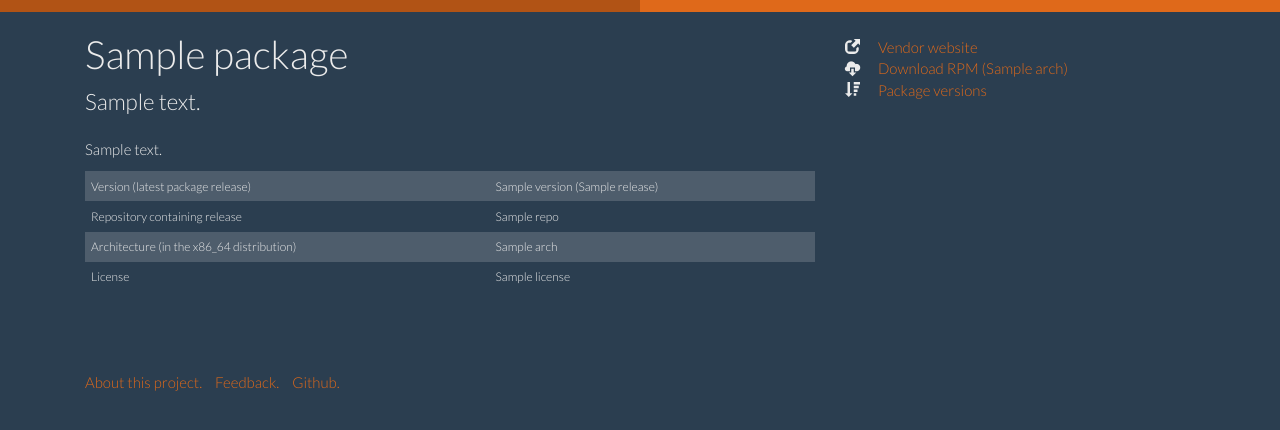
After one commit to johannes-gehrs/centos_packages, a Python web app: template templates/package.html in a window 1280 px wide. The commit adds this page. Shown: the top 430 px of the page. Run offline with Jinja, Linux system fonts and the light colour scheme; the template is opened without the code that fills it: most values are stand-ins (such as "Sample title", 1, 10 or a date in 2020); some libraries are stand-ins or nearby versions.

Commit message:
good packagage page, extra links e. g. download rpm, vendor page. now correctly sorts by package version, i guess. page that shows all versions.

```diff
--- a/config.py
+++ b/config.py
@@ -1,6 +1,6 @@
 from __future__ import absolute_import, division, unicode_literals
 
-VERSIONS = ['6', '7']
+OS_VERSIONS = ['6', '7']
 DATA_DIR = '/tmp/centos_packages/'
 REPO_BASE_URL = 'http://mirror.centos.org/centos/'
 REPOSITORIES = ['os', 'updates', 'centosplus', 'extras', 'fasttrack']
--- a/index.py
+++ b/index.py
@@ -22,7 +22,6 @@ def _write_index(version):
                                   description=whoosh.fields.TEXT,
                                   summary=whoosh.fields.TEXT(field_boost=2.5),
                                   arch=whoosh.fields.ID,
-                                  primary_repo=whoosh.fields.ID,
                                   version=whoosh.fields.ID,
                                   epoch=whoosh.fields.ID,
                                   release=whoosh.fields.ID,
@@ -30,7 +29,8 @@ def _write_index(version):
                                   location_href=whoosh.fields.ID,
                                   license=whoosh.fields.ID,
                                   repo=whoosh.fields.ID(stored=True),
-                                  pkgKey=whoosh.fields.NUMERIC)
+                                  pkgKey=whoosh.fields.NUMERIC,
+                                  rpm_sourcerpm=whoosh.fields.ID)
 
     index_dir = _index_dir(version)
     if not os.path.exists(index_dir):
@@ -45,7 +45,7 @@ def _write_index(version):
 
 
 def write_indices():
-    for version in config.VERSIONS:
+    for version in config.OS_VERSIONS:
         _write_index(version)
 
 
--- a/manage.py
+++ b/manage.py
@@ -26,7 +26,7 @@ def _index_refresh():
 
 
 def _search(term, version):
-    if not version in config.VERSIONS:
+    if not version in config.OS_VERSIONS:
         print "Unknown version."
         sys.exit(1)
 
--- a/static/custom.css
+++ b/static/custom.css
@@ -1,12 +1,36 @@
 .search-area {
     margin-top: 2em;
     margin-bottom: 1em;
+    max-width: 700px;
+    margin: auto;
 }
 
 .search-box {
     margin-top: 0.5em;
+    width: 100%;
 }
 
-#footer {
-    margin-top: 3em;
+.footer {
+    margin-top: 4em;
 }
+
+.package-sidebar {
+    margin-top: 25px
+}
+
+.glyphicon-sidebar {
+    margin-right: 1em;
+    color: #ebebeb;
+}
+
+.package-versions-table {
+    max-width: 500px;
+}
+
+.my-breadcrumbs {
+    margin-top: 1em;
+}
+
+.well-headsup {
+    margin-top: 1em;
+}
--- a/static/custom.js
+++ b/static/custom.js
@@ -1,3 +1,11 @@
+// Clean URL - remove Query Strings
+var uri = window.location.toString();
+if (uri.indexOf("?") > 0) {
+    var clean_uri = uri.substring(0, uri.indexOf("?"));
+    window.history.replaceState({}, document.title, clean_uri);
+}
+
 $(document).ready(function () {
 
+
 });
--- a/templates/base.html
+++ b/templates/base.html
@@ -10,15 +10,21 @@
       <script src="https://oss.maxcdn.com/html5shiv/3.7.2/html5shiv.min.js"></script>
       <script src="https://oss.maxcdn.com/respond/1.4.2/respond.min.js"></script>
     <![endif]-->
-    <link href="{{ url_for('static', filename='superhero/bootstrap.css') }}" rel="stylesheet">
+    <link href="{{ url_for('static', filename='bootstrap/css/bootstrap-superhero.css') }}" rel="stylesheet">
     <link href="{{ url_for('static', filename='custom.css') }}" rel="stylesheet">
 </head>
 <body>
+<div class="btn-group-sm btn-group-justified">
+    <a href="{{ url_for('search', os_version='6') }}"
+       class="btn btn-primary {% if os_version == '6' %} active {% endif %}">{{ minor_os_release('6') }}</a>
+    <a href="{{ url_for('search', os_version='7') }}"
+       class="btn btn-primary{% if os_version == '7' %} active {% endif %}">{{ minor_os_release('7') }}</a>
+</div>
 <div class="container">
     {% block content %}
         <h1>Hello, world!</h1>
     {% endblock content %}
-    <footer id="footer">
+    <div class="col-md-8 footer">
         <div>
             <ul class="list-inline">
                 <li><a href="#">About this project.</a></li>
@@ -26,9 +32,12 @@
                 <li><a href="#">Github.</a></li>
             </ul>
         </div>
-    </footer>
+    </div>
 </div>
+{% block scripts %}
 <script src="{{ url_for('static', filename='jquery.js') }}"></script>
 <script src="{{ url_for('static', filename='bootstrap/js/bootstrap.js') }}"></script>
+<script src="{{ url_for('static', filename='custom.js') }}"></script>
+{% endblock scripts %}
 </body>
 </html>
--- /dev/null
+++ b/templates/package.html
@@ -0,0 +1,55 @@
+{% extends "base.html" %}
+{% block content %}
+    <div class="col-md-8 main-package-content">
+        {% if direct_hit %}
+            <div class="well well-headsup">
+                <p>Your query directly matches a package name. <a>
+                    Full search.</a></p>
+            </div>
+        {% endif %}
+        <h1>{{ package.name }}</h1>
+
+        <p class="lead">{{ package.summary }}</p>
+
+        <p>{{ package.description }}</p>
+        <table class="table table-striped">
+            <tbody>
+            <tr>
+                <td>Version (latest package release)</td>
+                <td>{{ package.version }} ({{ package.release }})</td>
+            </tr>
+            <tr>
+                <td>Repository containing release</td>
+                <td>{{ package.repo }}</td>
+            </tr>
+            <tr>
+                <td>Architecture (in the x86_64 distribution)</td>
+                <td>{{ package.arch }}</td>
+            </tr>
+            <tr>
+                <td>License</td>
+                <td>{{ package.license }}</td>
+            </tr>
+            </tbody>
+        </table>
+    </div>
+    <div class="col-md-4 package-sidebar">
+        <ul class="list-unstyled">
+            <li><a href="{{ package.url }}"><span
+                    class="glyphicon glyphicon-new-window glyphicon-sidebar"></span>
+                Vendor
+                website</a></li>
+            <li><a href="{{ download_url }}"><span
+                    class="glyphicon glyphicon-cloud-download glyphicon-sidebar"></span>
+                Download RPM ({{ package.arch }})</a></li>
+            </li>
+            <li>
+                <a href="{{ url_for('package_versions', os_version=os_version, package_name=package.name) }}"><span
+                        class="glyphicon glyphicon-sort-by-attributes-alt glyphicon-sidebar"></span>
+                    Package versions</a>
+            </li>
+        </ul>
+
+    </div>
+
+{% endblock content %}
```
Also changed, not shown: packages.py (+82 -26 lines), templates/search.html (+8 -7 lines), templates/versions.html (added, +30 -0 lines), web.py (+41 -15 lines), static/bootstrap/css/bootstrap-superhero.css (renamed from static/superhero/bootstrap.css).
